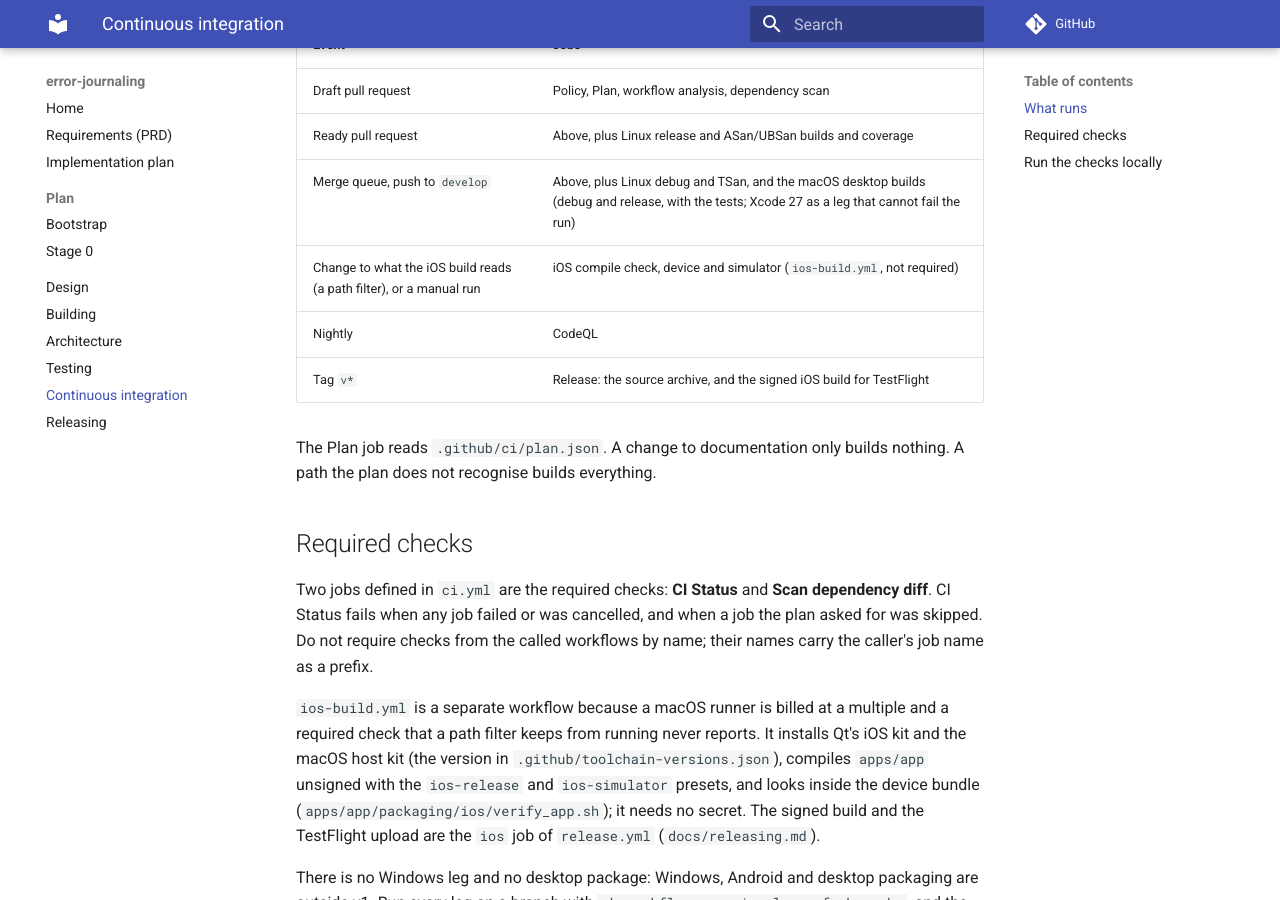
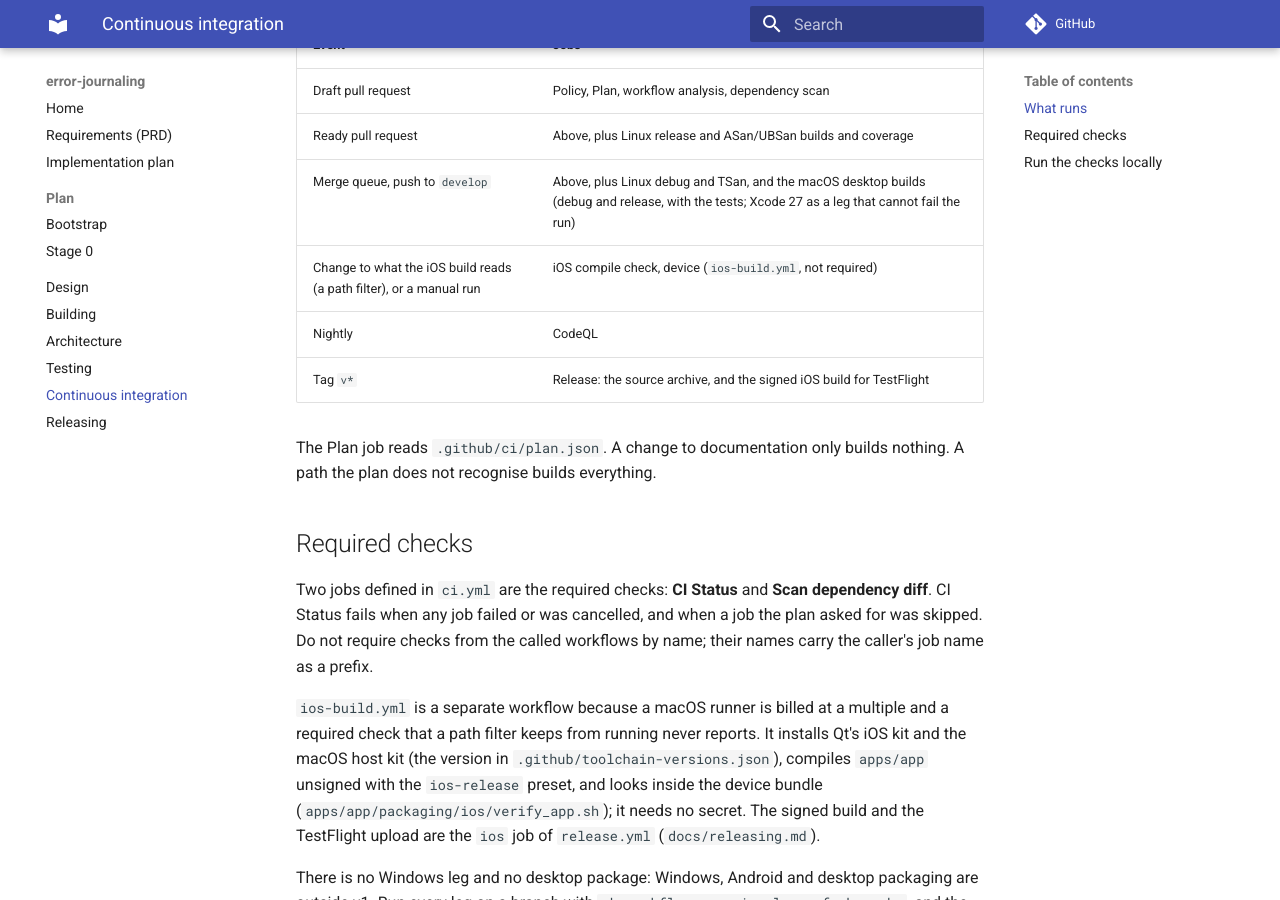
Before and after one commit to iainchesworthlabs/icl-error-journaling, an MkDocs documentation site: the page built from docs/ci.md, in a window 1280 px wide and 900 px high, scrolled down 325 px. Built offline with MkDocs 1.6.1 and Material for MkDocs 9.7.7, drawn with Linux system fonts in a browser that asks for light colours; comment, search, counter and statistics services are not loaded.

Commit message:
Leave the iOS simulator build out of CI
The aqtinstall Qt iOS kit ships its qmltooling plugin objects for the device
only, so the simulator link fails in Debug and in Release. The preset stays;
docs/building.md says it does not work with this kit yet.

Signed-off-by: Iain Chesworth <iain.chesworth@gmail.com>

```diff
--- a/docs/ci.md
+++ b/docs/ci.md
@@ -11,7 +11,7 @@ commit SHA. Dependabot proposes the SHA bump; the pull request also needs
 | Draft pull request | Policy, Plan, workflow analysis, dependency scan |
 | Ready pull request | Above, plus Linux release and ASan/UBSan builds and coverage |
 | Merge queue, push to `develop` | Above, plus Linux debug and TSan, and the macOS desktop builds (debug and release, with the tests; Xcode 27 as a leg that cannot fail the run) |
-| Change to what the iOS build reads (a path filter), or a manual run | iOS compile check, device and simulator (`ios-build.yml`, not required) |
+| Change to what the iOS build reads (a path filter), or a manual run | iOS compile check, device (`ios-build.yml`, not required) |
 | Nightly | CodeQL |
 | Tag `v*` | Release: the source archive, and the signed iOS build for TestFlight |
 
@@ -27,7 +27,7 @@ job name as a prefix.
 
 `ios-build.yml` is a separate workflow because a macOS runner is billed at a multiple and a required check that a path
 filter keeps from running never reports. It installs Qt's iOS kit and the macOS host kit (the version in
-`.github/toolchain-versions.json`), compiles `apps/app` unsigned with the `ios-release` and `ios-simulator` presets, and
+`.github/toolchain-versions.json`), compiles `apps/app` unsigned with the `ios-release` preset, and
 looks inside the device bundle (`apps/app/packaging/ios/verify_app.sh`); it needs no secret. The signed build and the TestFlight upload are the `ios` job of `release.yml`
 (`docs/releasing.md`).
 
```
Also changed, not shown: docs/building.md (+1 -1 lines), 1 other file.
